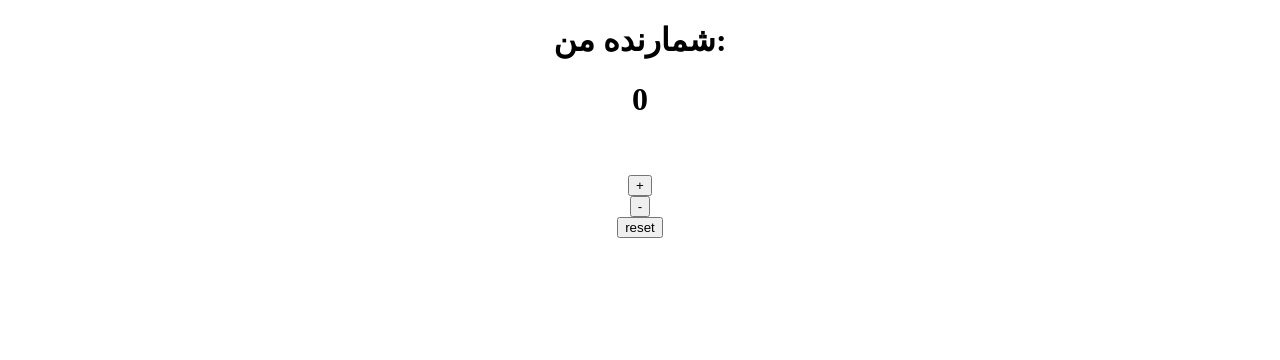
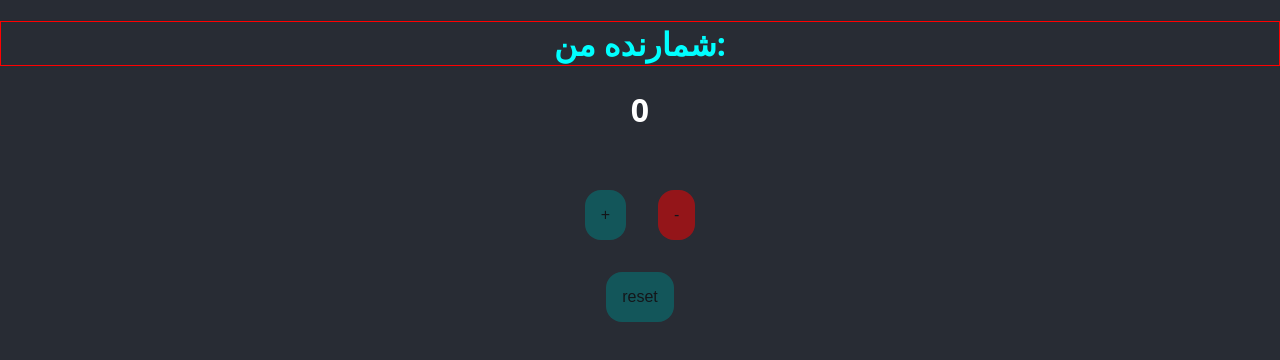
Before and after one commit to HasibullahAman/ReactLearningPhase, a React (Create React App) app in the folder counter/: page / in a window 1280 px wide. Shown: the top 360 px of the page. Built offline with nearby package versions, Linux system fonts and the light colour scheme.

Commit message:
done style in react

```diff
--- a/counter/public/index.html
+++ b/counter/public/index.html
@@ -9,6 +9,7 @@
       name="description"
       content="Web site created using create-react-app"
     />
+    <link rel="stylesheet" href="./style.css" />
     <title>React App</title>
   </head>
   <body>
--- /dev/null
+++ b/counter/public/style.css
@@ -0,0 +1,14 @@
+button{
+    font-size: 1em;
+    border-radius: 1em;
+    border: none;
+    margin: 1em;
+    padding: 1em;
+    background-color: teal;
+    opacity: 50%;
+    cursor: pointer;
+}
+
+button:hover{
+    opacity: 100%;
+}
--- a/counter/src/App.css
+++ /dev/null
@@ -1,3 +0,0 @@
-.App{
-    text-align: center;
-}
--- a/counter/src/App.js
+++ b/counter/src/App.js
@@ -1,5 +1,5 @@
 // import { Component } from "react";
-import "./App.css";
+import style from './App.module.css';
 import { useState } from "react";
 import Counter from "./component/counter";
 // Create Stat in classComponent
@@ -37,6 +37,9 @@ const App = () => {
     setCount(count + 1);
   }
   const decresNumber = () => {
+    // if(count === 0){
+    //   return alert("کفایت میکند عزیز دلم");
+    // }
     setCount(count - 1);
   }
   const resetCount = () => {
@@ -44,10 +47,10 @@ const App = () => {
   }
 
   return (
-    <div className="App">
-      <header>
-        <h1>شمارنده من:</h1>
-        <h1>{count}</h1>
+    <div className={style.App}>
+      <header className={style.AppHeader}>
+        <h1 style={{color:"aqua", border: "1px solid red"}}>شمارنده من:</h1>
+        <h1 style={{backgrouundColor: count === 0 ? 'red': "green"}}>{count}</h1>
         <Counter inc = {incresNumber} dec = {decresNumber} rest = {resetCount}/>
       </header>
     </div>
--- /dev/null
+++ b/counter/src/App.module.css
@@ -0,0 +1,14 @@
+.App{
+    text-align: center;
+    align-items: center;
+    color: white;
+    font-size: calc(10px+2vmin);
+}
+
+.App-header{
+    background-color: #282c34;
+    align-items: center;
+    justify-content: center;
+    font-size: calc(10+2vmin);
+    color: white;
+}
--- a/counter/src/component/counter.jsx
+++ b/counter/src/component/counter.jsx
@@ -5,10 +5,8 @@ const Counter = ({inc,dec,rest,count}) =>{
     <div>
       <h1>{count}</h1>
       <br />
-      <br />
       <button onClick={inc}>+</button>
-      <br />
-      <button onClick={dec}>-</button>
+      <button style={{backgroundColor: count === 0 ? 'teal' : 'red'}} onClick={dec} disabled={count ===0}>-</button>
       <br />
       <button onClick={rest}>reset</button>
     </div>
--- /dev/null
+++ b/counter/src/index.css
@@ -0,0 +1,12 @@
+body{
+    background-color: #282c34;
+    margin: 0;
+    font-family: system-ui, -apple-system, BlinkMacSystemFont, 'Segoe UI', Roboto, Oxygen, Ubuntu, Cantarell, 'Open Sans', 'Helvetica Neue', sans-serif;
+    -webkit-font-smoothing:antialiased;
+    -webkit-font-smoothing:grayscale;
+
+}
+
+code{
+    font-family: 'Segoe UI', Tahoma, Geneva, Verdana, sans-serif;
+}
--- a/counter/src/index.js
+++ b/counter/src/index.js
@@ -2,6 +2,7 @@ import React from 'react';
 import ReactDom from 'react-dom/client';
 import App from './App'
 
+import "./index.css"
 
 const root = ReactDom.createRoot(document.getElementById('root'))
 
```
